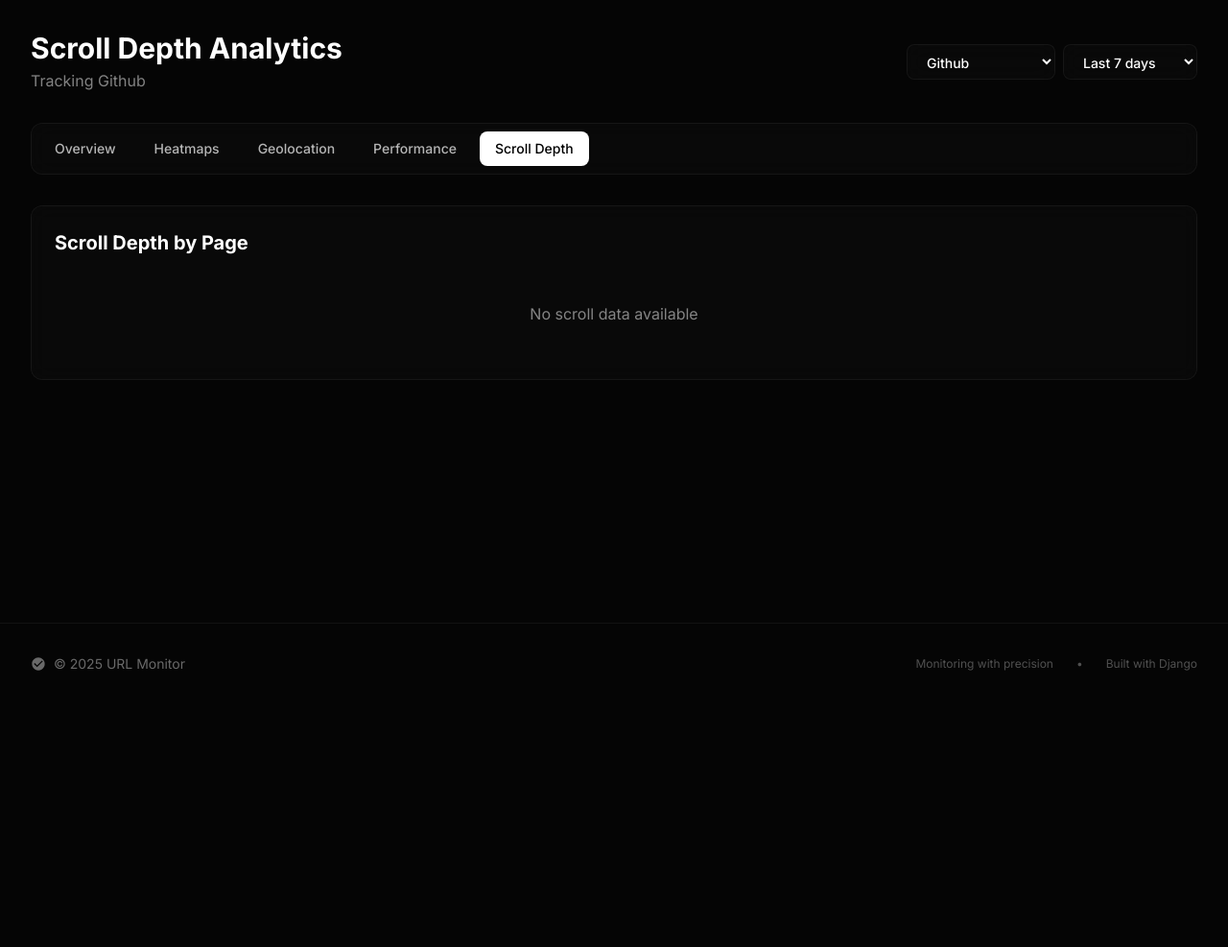
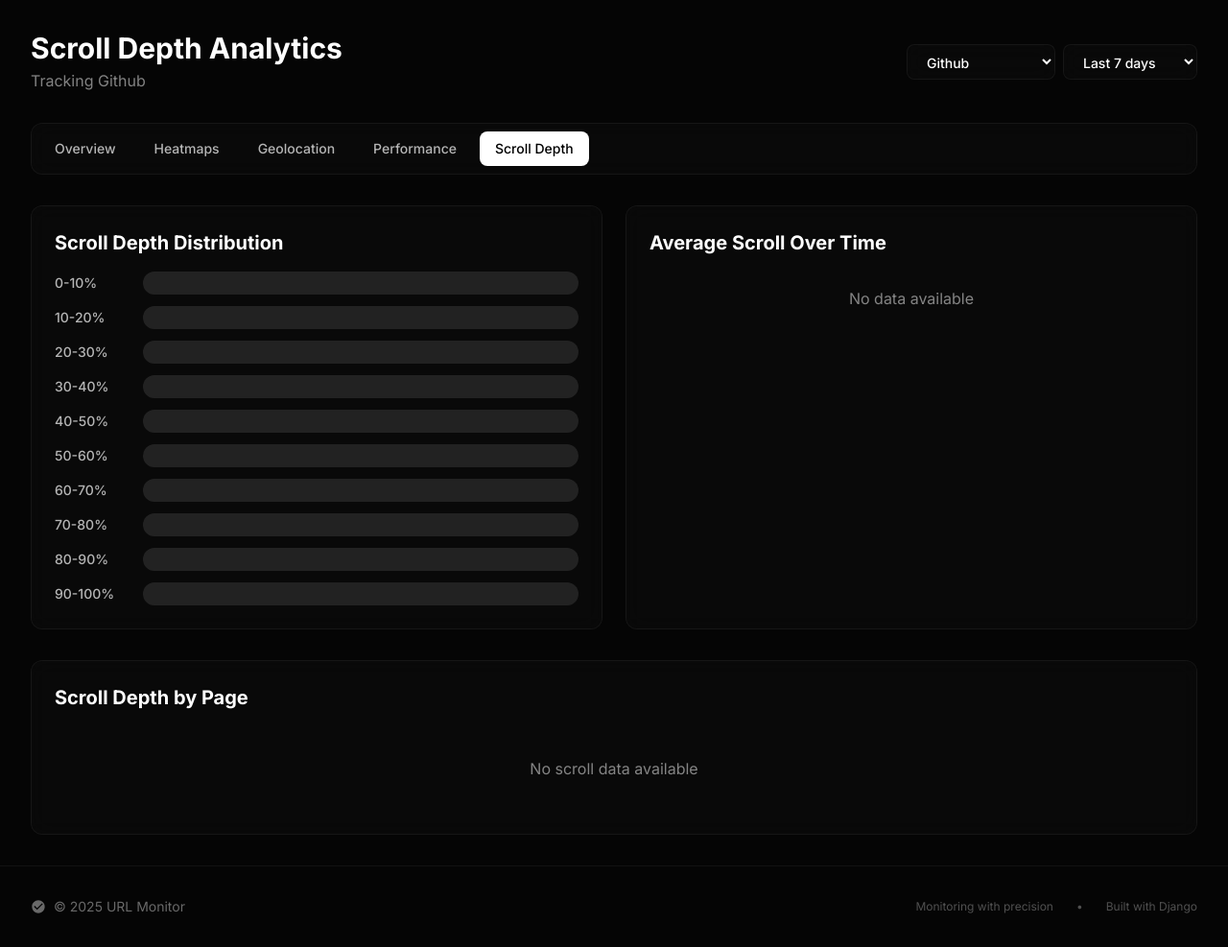
Before and after one commit to MDhruv03/URL-Monitor, a Django app: page /analytics/scroll/2e236d26-bbe0-4ab7-818d-a03a50a0b2bf/ in a window 1280 px wide. Shown: the part 66-1053 px from the top of the page at 96% size. Before the commit the page ends 765 px from the top, so only its background shows below. Run offline with Django 5.2, Linux system fonts and the light colour scheme; a user stored in the database is signed in; data comes from the database, SQL or seed files in the repository; both versions use the stored data as it was after the commit; data that the repository does not hold is empty; parts of the project's set-up code (start-up, migrations or seed data) failed here and were passed over; some libraries are stand-ins or nearby versions.

Commit message:
Fix scroll depth analytics to read from PageView instead of ScrollHeatmap

```diff
--- a/monitor/analytics_views.py
+++ b/monitor/analytics_views.py
@@ -425,15 +425,42 @@ def scroll_depth_view(request, url_id=None):
     days = int(request.GET.get('days', 7))
     start_date = timezone.now() - timedelta(days=days)
 
-    # Get scroll depth distribution - filter by user
-    scroll_heatmaps = ScrollHeatmap.objects.filter(
-        date__gte=start_date.date(),
+    # Get all pageviews with scroll data - filter by user
+    pageviews_query = PageView.objects.filter(
+        timestamp__gte=start_date,
         url__user=request.user
     )
     if monitored_url:
-        scroll_heatmaps = scroll_heatmaps.filter(url=monitored_url)
+        pageviews_query = pageviews_query.filter(url=monitored_url)
 
-    scroll_heatmaps = scroll_heatmaps.order_by('-date')
+    # Calculate scroll depth distribution
+    scroll_ranges = {
+        '0-10%': 0, '10-20%': 0, '20-30%': 0, '30-40%': 0, '40-50%': 0,
+        '50-60%': 0, '60-70%': 0, '70-80%': 0, '80-90%': 0, '90-100%': 0
+    }
+
+    for pv in pageviews_query:
+        depth = pv.scroll_depth
+        if depth < 10:
+            scroll_ranges['0-10%'] += 1
+        elif depth < 20:
+            scroll_ranges['10-20%'] += 1
+        elif depth < 30:
+            scroll_ranges['20-30%'] += 1
+        elif depth < 40:
+            scroll_ranges['30-40%'] += 1
+        elif depth < 50:
+            scroll_ranges['40-50%'] += 1
+        elif depth < 60:
+            scroll_ranges['50-60%'] += 1
+        elif depth < 70:
+            scroll_ranges['60-70%'] += 1
+        elif depth < 80:
+            scroll_ranges['70-80%'] += 1
+        elif depth < 90:
+            scroll_ranges['80-90%'] += 1
+        else:
+            scroll_ranges['90-100%'] += 1
 
     # Get average scroll depth by page - filter by user
     scroll_by_page_query = PageView.objects.filter(
@@ -450,12 +477,25 @@ def scroll_depth_view(request, url_id=None):
         scrolled_to_bottom=Count('id', filter=Q(scroll_depth__gte=90))
     ).order_by('-views')[:15]
 
+    # Get scroll depth over time (daily aggregation)
+    scroll_over_time = pageviews_query.extra(
+        select={'date': 'DATE(timestamp)'}
+    ).values('date').annotate(
+        avg_scroll=Avg('scroll_depth'),
+        total_views=Count('id')
+    ).order_by('date')
+
+    # Calculate max count for distribution bar scaling
+    max_count = max(scroll_ranges.values()) if scroll_ranges else 1
+
     context = {
         'monitored_url': monitored_url,
         'all_monitored_urls': all_monitored_urls,
         'days': days,
-        'scroll_heatmaps': scroll_heatmaps,
+        'scroll_ranges': scroll_ranges,
+        'max_count': max_count,
         'scroll_by_page': list(scroll_by_page),
+        'scroll_over_time': list(scroll_over_time),
     }
 
     return render(request, 'analytics/scroll_depth.html', context)
--- a/templates/analytics/scroll_depth.html
+++ b/templates/analytics/scroll_depth.html
@@ -39,6 +39,57 @@
         <a href="{% url 'monitor:analytics_scroll' %}{% if monitored_url %}{{ monitored_url.id }}/{% endif %}" class="px-4 py-2 rounded-lg bg-white text-black text-sm font-medium">Scroll Depth</a>
     </div>
 
+    <div class="grid grid-cols-1 lg:grid-cols-2 gap-6">
+        <!-- Scroll Depth Distribution -->
+        <div class="glass-effect rounded-xl p-6">
+            <h2 class="text-xl font-bold mb-4">Scroll Depth Distribution</h2>
+            <div class="space-y-3">
+                {% for range, count in scroll_ranges.items %}
+                <div class="flex items-center space-x-3">
+                    <span class="text-sm font-medium text-white/70 w-20">{{ range }}</span>
+                    <div class="flex-1">
+                        <div class="w-full bg-white/10 rounded-full h-6 overflow-hidden">
+                            {% if count > 0 %}
+                            {% widthratio count max_count 100 as bar_width %}
+                            <div class="bg-gradient-to-r from-white/90 to-white/60 h-6 rounded-full flex items-center justify-end px-2"
+                                 style="width: {{ bar_width }}%;">
+                                <span class="text-xs font-bold text-black">{{ count }}</span>
+                            </div>
+                            {% endif %}
+                        </div>
+                    </div>
+                </div>
+                {% endfor %}
+            </div>
+        </div>
+
+        <!-- Scroll Over Time -->
+        <div class="glass-effect rounded-xl p-6">
+            <h2 class="text-xl font-bold mb-4">Average Scroll Over Time</h2>
+            <div class="space-y-3">
+                {% for day in scroll_over_time %}
+                <div class="p-3 rounded-lg bg-white/5">
+                    <div class="flex items-center justify-between mb-2">
+                        <span class="text-sm font-medium text-white">{{ day.date }}</span>
+                        <span class="text-xs text-white/50">{{ day.total_views }} views</span>
+                    </div>
+                    <div class="flex items-center space-x-3">
+                        <div class="flex-1">
+                            <div class="w-full bg-white/10 rounded-full h-3 overflow-hidden">
+                                <div class="bg-gradient-to-r from-white/90 to-white/60 h-3 rounded-full"
+                                     style="width: {{ day.avg_scroll|floatformat:0 }}%"></div>
+                            </div>
+                        </div>
+                        <span class="text-sm font-bold text-white">{{ day.avg_scroll|floatformat:0 }}%</span>
+                    </div>
+                </div>
+                {% empty %}
+                <p class="text-white/50 text-center py-4">No data available</p>
+                {% endfor %}
+            </div>
+        </div>
+    </div>
+
     <div class="glass-effect rounded-xl p-6">
         <h2 class="text-xl font-bold mb-4">Scroll Depth by Page</h2>
         <div class="space-y-4">
@@ -65,28 +116,6 @@
             {% endfor %}
         </div>
     </div>
-
-    {% if scroll_heatmaps %}
-    <div class="glass-effect rounded-xl p-6">
-        <h2 class="text-xl font-bold mb-4">Scroll Distribution Over Time</h2>
-        <div class="space-y-4">
-            {% for heatmap in scroll_heatmaps|slice:":7" %}
-            <div class="p-4 rounded-lg bg-white/5">
-                <div class="flex items-center justify-between mb-3">
-                    <div>
-                        <p class="text-sm font-medium text-white">{{ heatmap.page_url }}</p>
-                        <p class="text-xs text-white/50">{{ heatmap.date }}</p>
-                    </div>
-                    <div class="text-right">
-                        <p class="text-sm text-white/70">{{ heatmap.total_views }} views</p>
-                        <p class="text-xs text-white/50">{{ heatmap.average_depth|floatformat:0 }}% avg depth</p>
-                    </div>
-                </div>
-            </div>
-            {% endfor %}
-        </div>
-    </div>
-    {% endif %}
 </div>
 
 <script>
```
Also changed, not shown: db.sqlite3.
